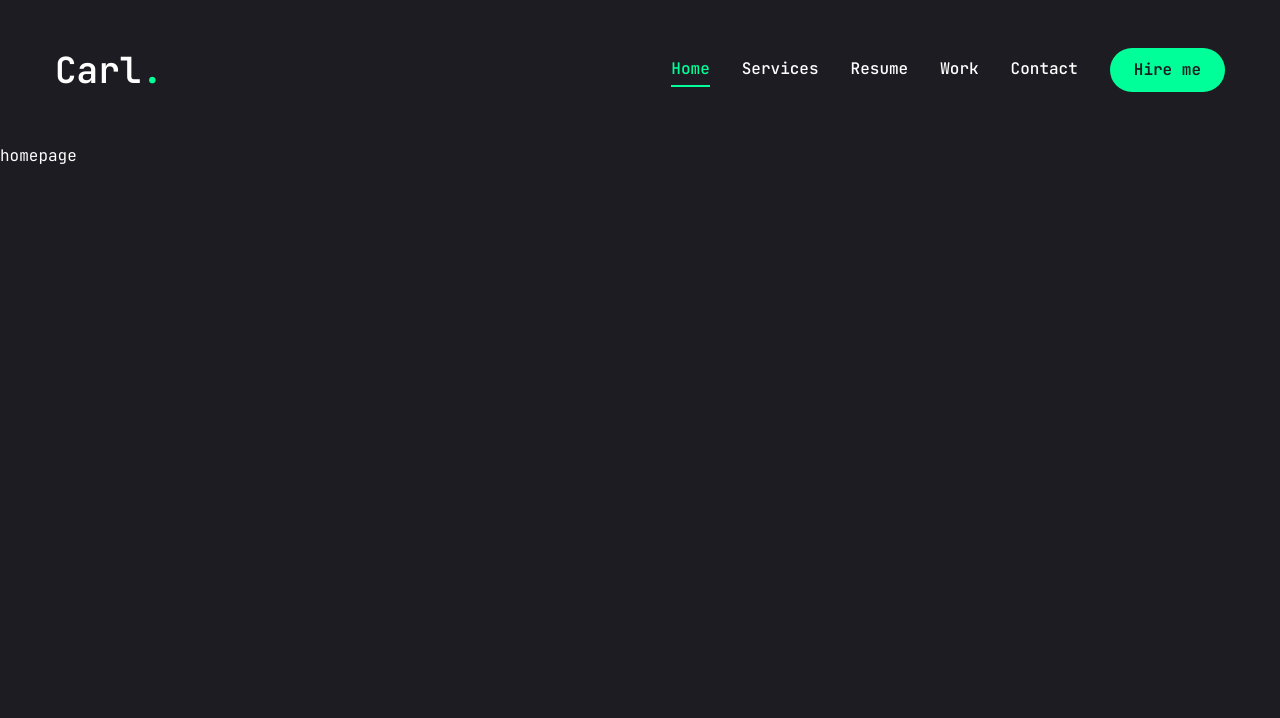
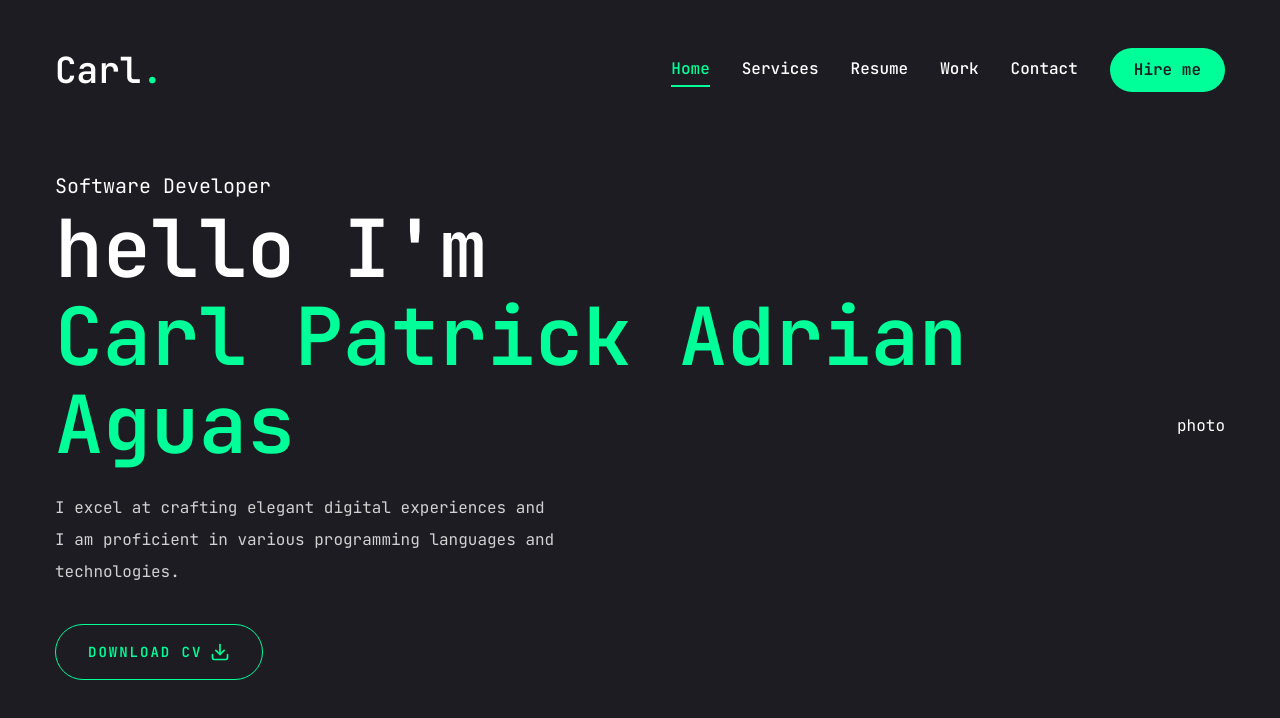
Before and after one commit to Dokkai-B/carl-portfolio, a Next.js app: page / in a window 1280 px wide. Shown: the top 718 px of the page. Built offline with nearby package versions, Linux system fonts and the light colour scheme.

Commit message:
Added homepage greeting text

```diff
--- a/app/globals.css
+++ b/app/globals.css
@@ -6,4 +6,13 @@
   body {
     @apply font-primary bg-primary text-white leading-loose;
   }
+  .h1 {
+    @apply text-[48px] xl:text-[80px] leading-[1.1] font-semibold;
+  }
+  .h2 {
+    @apply text-[36px] xl:text-[48px] leading-[1.1] font-semibold;
+  }
+  .h3 {
+    @apply text-[20px] xl:text-[24px] leading-[1.1] font-semibold;
+  }
 }
--- a/app/page.jsx
+++ b/app/page.jsx
@@ -1,3 +1,37 @@
-export default function Home() {
-  return <main>homepage</main>;
+import { Button } from "@/components/ui/button";
+import { FiDownload } from "react-icons/fi";
+
+const page = () => {
+  return (
+    <section className="h-full">
+      <div className="container mx-auto h-full">
+        <div className="flex flex-col xl:flex-row items-center justify-between xl:pt-8 xl:pb-24">
+          {/* Text */}
+          <div className="text-center xl:text-left">
+            <span className="text-xl">Software Developer</span>
+            <h1 className="h1 mb-6">
+              hello I'm <br /> <span className="text-accent">Carl Patrick Adrian Aguas</span>
+            </h1>
+            <p className="max-w-[500px] mb-9 text-white/80">I excel at crafting elegant digital experiences and I am proficient in various programming languages and technologies.
+            </p>
+            {/* Button and Socials*/}
+            <div className="flex flex-col xl:flex-row items-center gap-8">
+              <Button
+                variant="outline"
+                size="lg"
+                className="uppercase flex items-center gap-2"
+              >
+                <span>Download CV</span>
+                <FiDownload className="text-xl" />
+              </Button>
+            </div>
+          </div>
+          {/* Photo */}
+          <div>photo</div>
+        </div>
+      </div>
+    </section>
+  )
 }
+
+export default page
```
